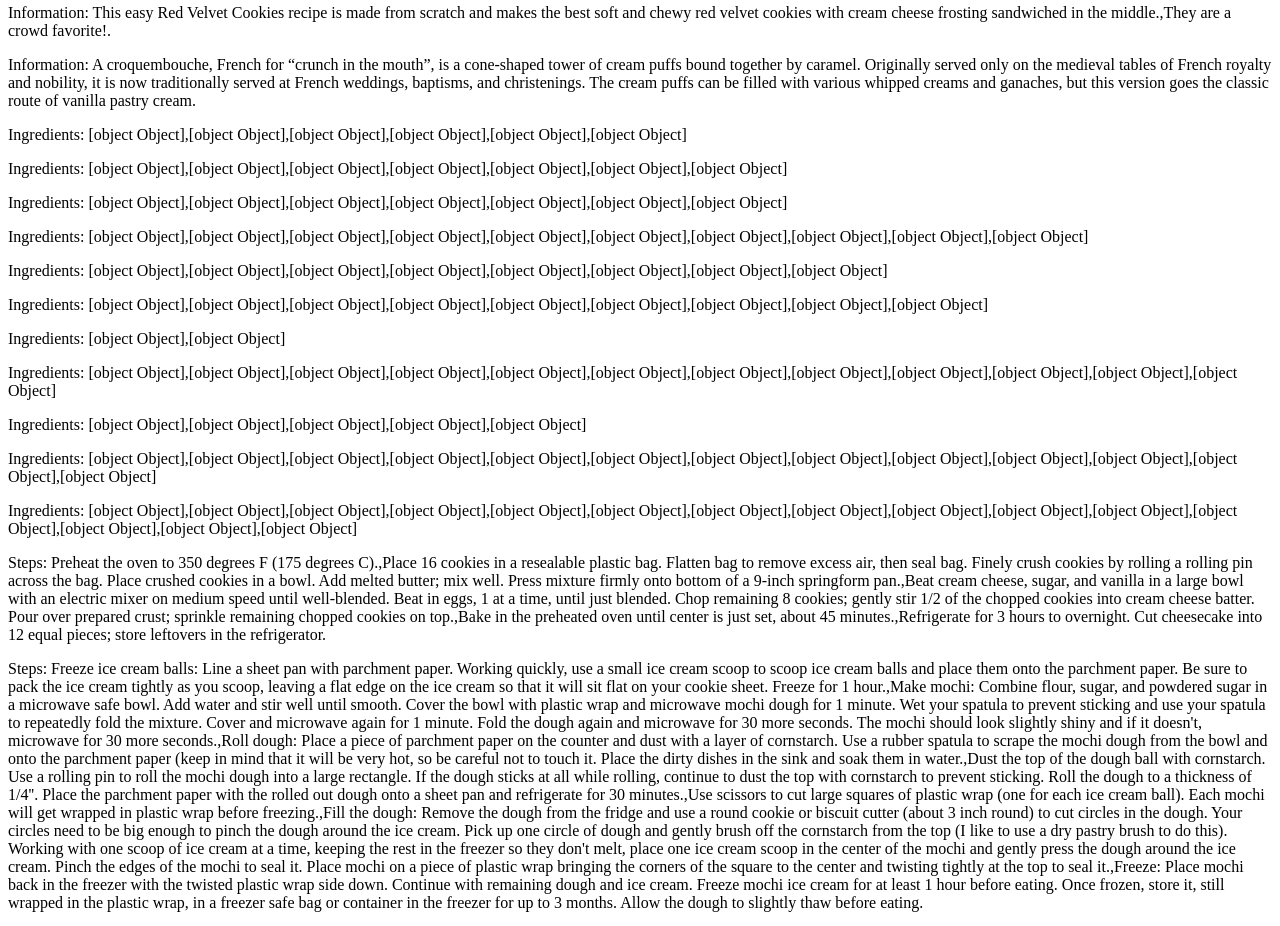
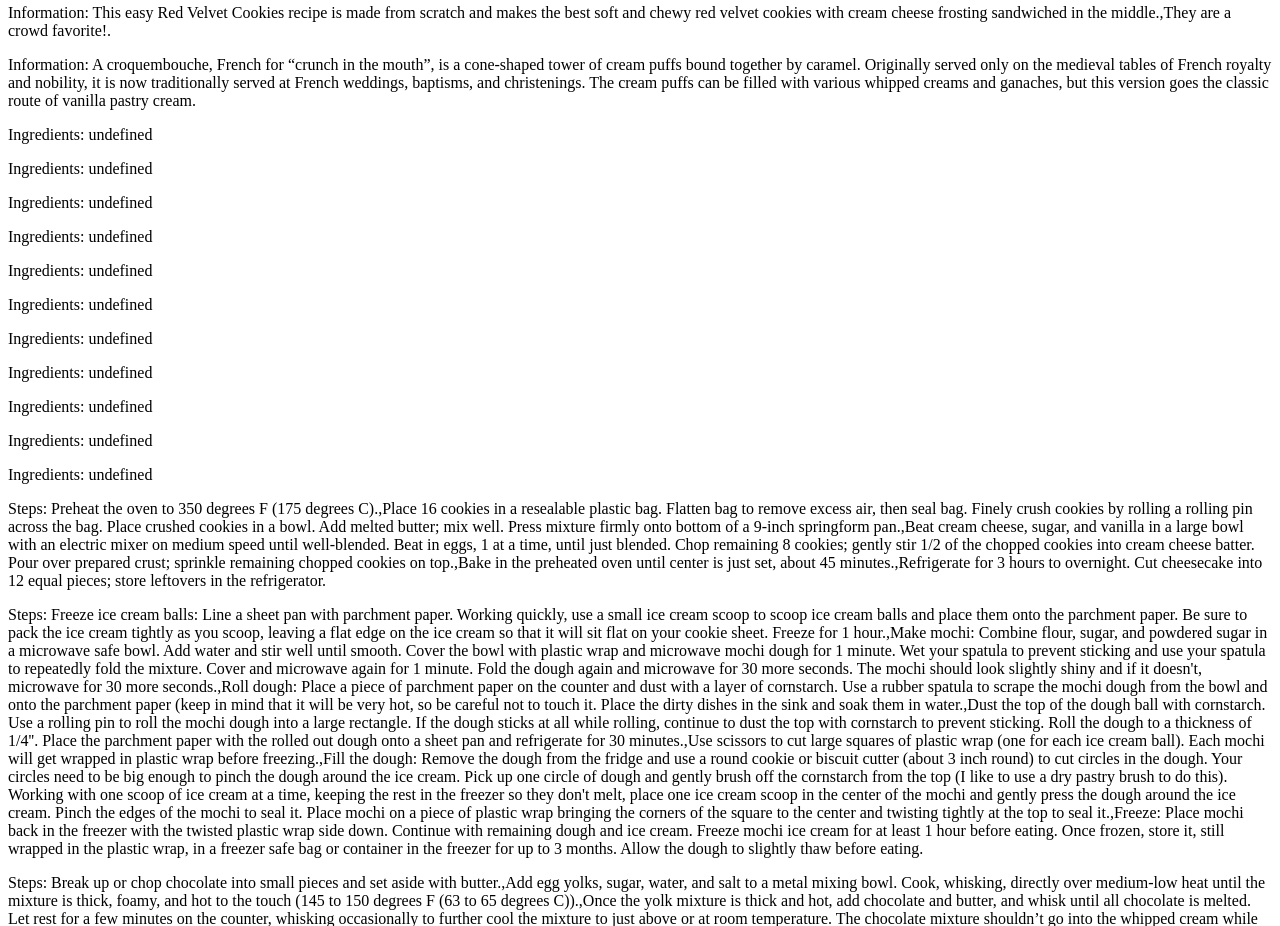
Before and after one commit to CoffeeBoi120/Group2-BSIT221B, a Next.js app in the folder recipeapp/recipeapp/: page / in a window 1280 px wide. Shown: the part 900-1826 px from the top of the page. Built offline with nearby package versions, Linux system fonts and the light colour scheme.

Commit message:
slight code change

```diff
--- a/recipeapp/recipeapp/pages/index.js
+++ b/recipeapp/recipeapp/pages/index.js
@@ -28,7 +28,7 @@ function Home( {users} ) {
           users.map(i => {
             return (
               <div key={i.num}>
-              <p>{"Ingredients: " + i.ingredients}</p>
+              <p>{"Ingredients: " + i.ingredients.amount}</p>
               </div>
             )
           })
```
